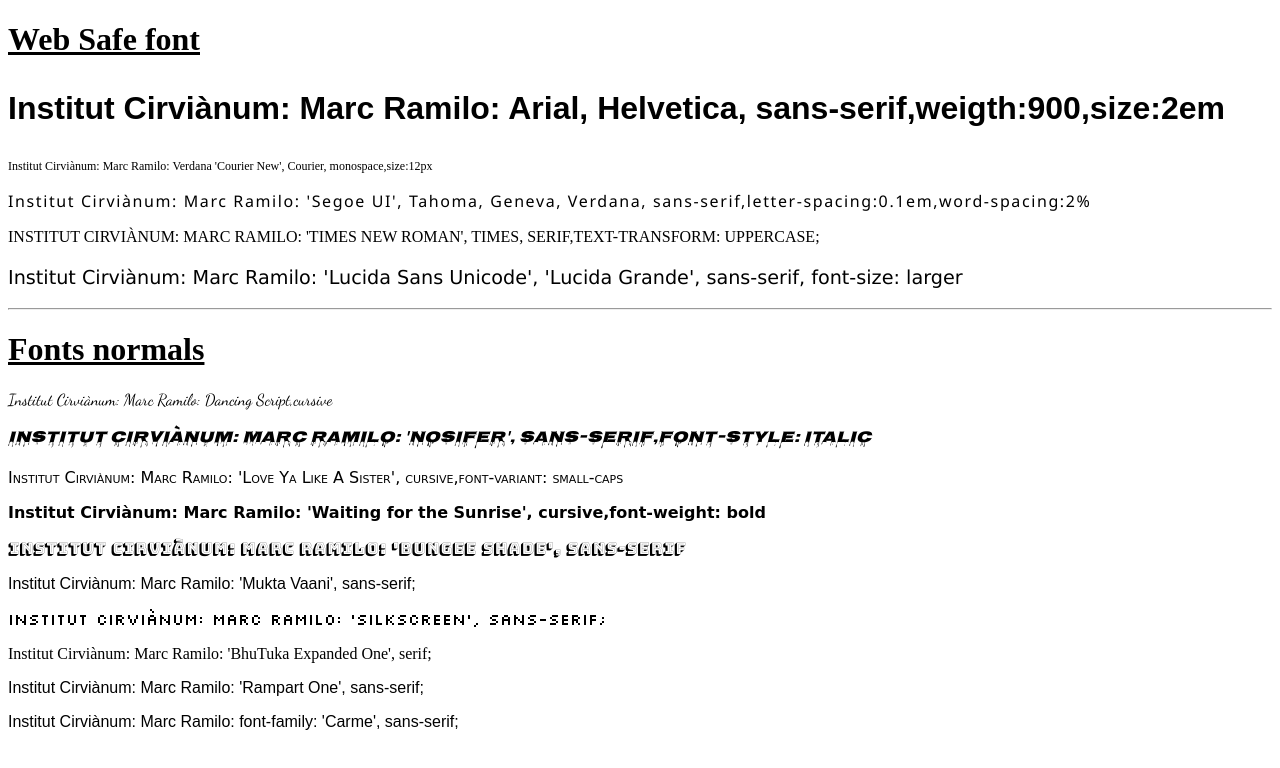
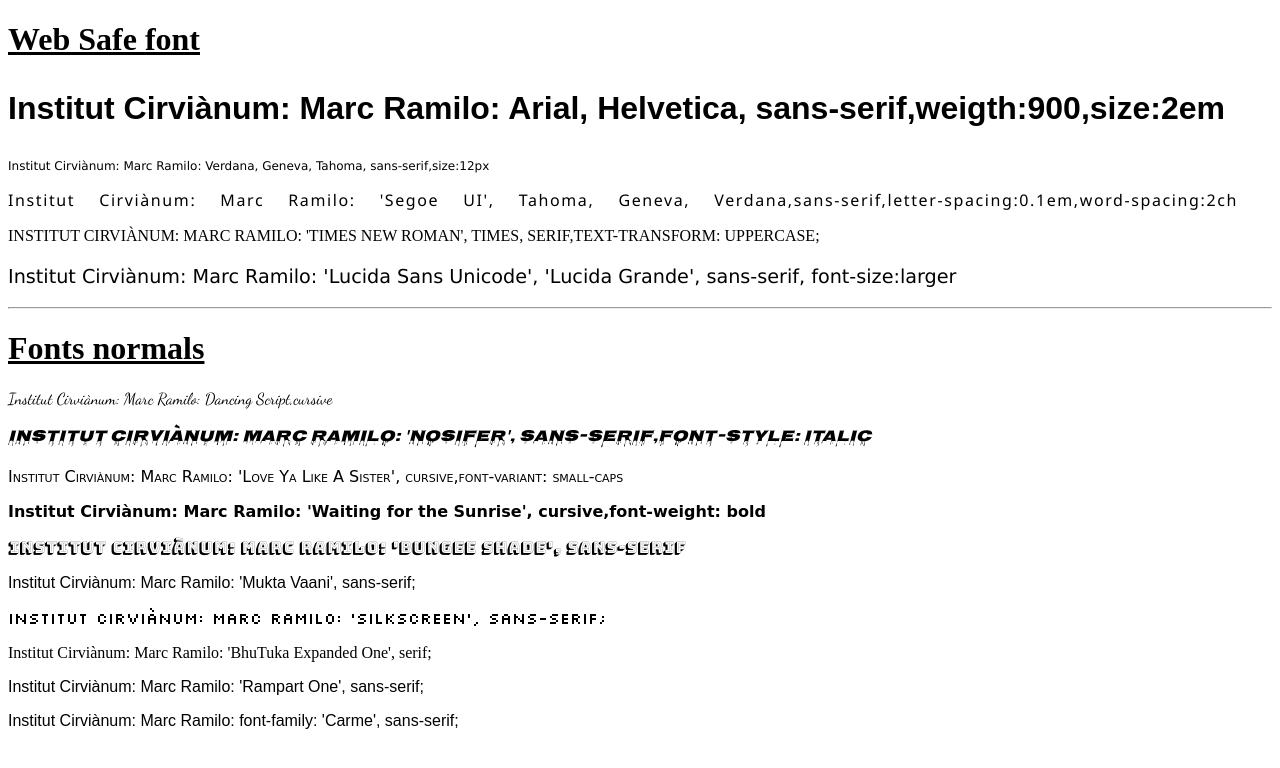
Before and after one commit to Cirvianum-DAW/mp9-act4-fonts-MarcRamilo, a plain HTML site: page index.html in a window 1280 px wide. Drawn offline with Linux system fonts and the light colour scheme; a web font is replaced by a local one.

Commit message:
entrega_validat_html_css

```diff
--- a/index.html
+++ b/index.html
@@ -51,12 +51,10 @@
 <body>
   <h1><u>Web Safe font</u></h1>
   <p class="estil1">Institut Cirviànum: Marc Ramilo: Arial, Helvetica, sans-serif,weigth:900,size:2em</p>
-  <p class="estil2">Institut Cirviànum: Marc Ramilo: Verdana 'Courier New', Courier, monospace,size:12px</p>
-  <p class="estil3">Institut Cirviànum: Marc Ramilo: 'Segoe UI', Tahoma, Geneva, Verdana,
-    sans-serif,letter-spacing:0.1em,word-spacing:2%</p>
+  <p class="estil2">Institut Cirviànum: Marc Ramilo: Verdana, Geneva, Tahoma, sans-serif,size:12px</p>
+  <p class="estil3">Institut Cirviànum: Marc Ramilo: 'Segoe UI', Tahoma, Geneva, Verdana,sans-serif,letter-spacing:0.1em,word-spacing:2ch</p>
   <p class="estil4">Institut Cirviànum: Marc Ramilo: 'Times New Roman', Times, serif,text-transform: uppercase;</p>
-  <p class="estil5">Institut Cirviànum: Marc Ramilo: 'Lucida Sans Unicode', 'Lucida Grande', sans-serif, font-size:
-    larger</p>
+  <p class="estil5">Institut Cirviànum: Marc Ramilo: 'Lucida Sans Unicode', 'Lucida Grande', sans-serif, font-size:larger</p>
   <hr>
   <h1><u>Fonts normals</u></h1>
   <p class="estil6">Institut Cirviànum: Marc Ramilo: Dancing Script,cursive</p>
--- a/styles.css
+++ b/styles.css
@@ -7,14 +7,14 @@
 
 }
 .estil2{
-  font-family: Verdana 'Courier New', Courier, monospace;
+  font-family: Verdana, Geneva, Tahoma, sans-serif;
   font-size: 12px;
 
 }
 .estil3{
   font-family:  'Segoe UI', Tahoma, Geneva, Verdana, sans-serif;
   letter-spacing: 0.1em;
-  word-spacing:2%;
+  word-spacing:2ch;
 }
 .estil4{
   font-family:  'Times New Roman', Times, serif;
```
